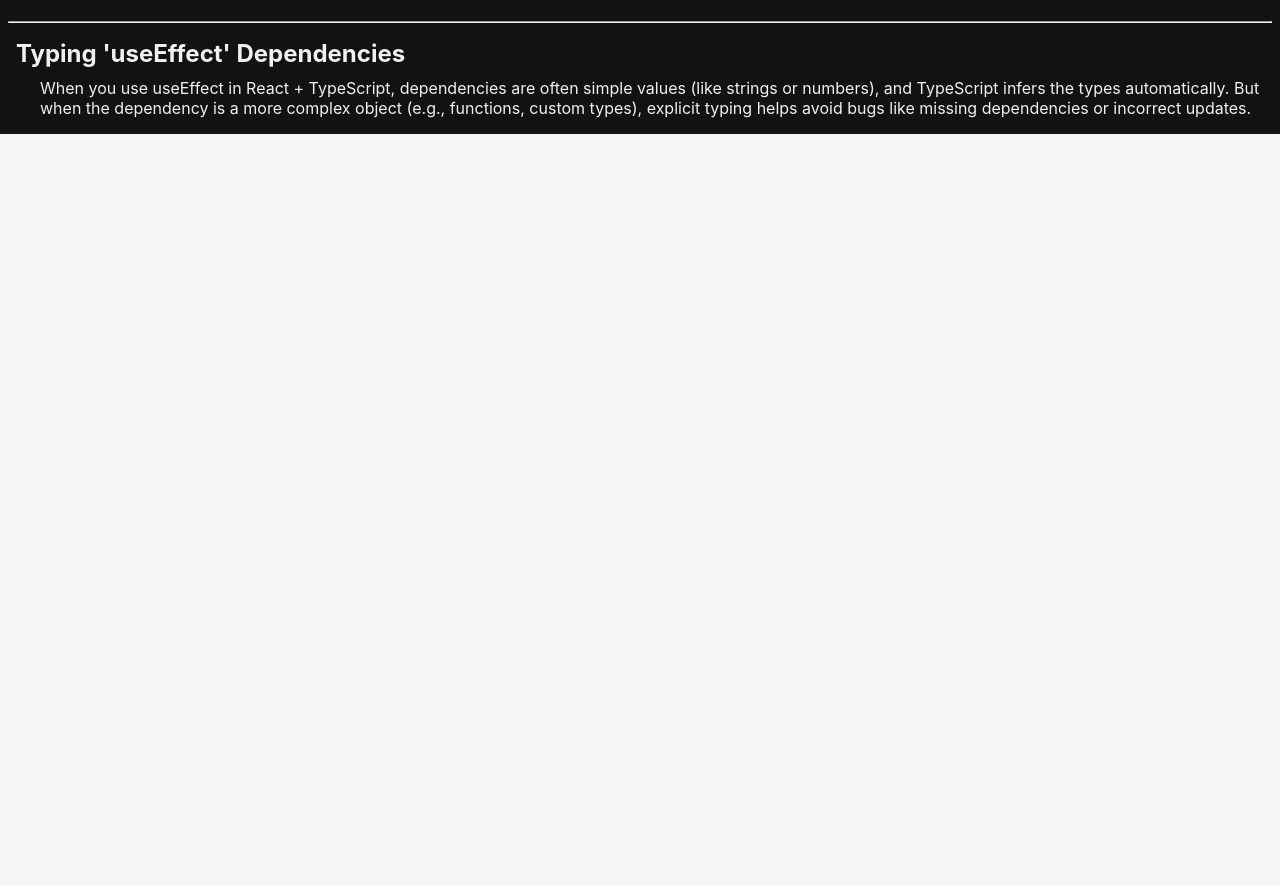
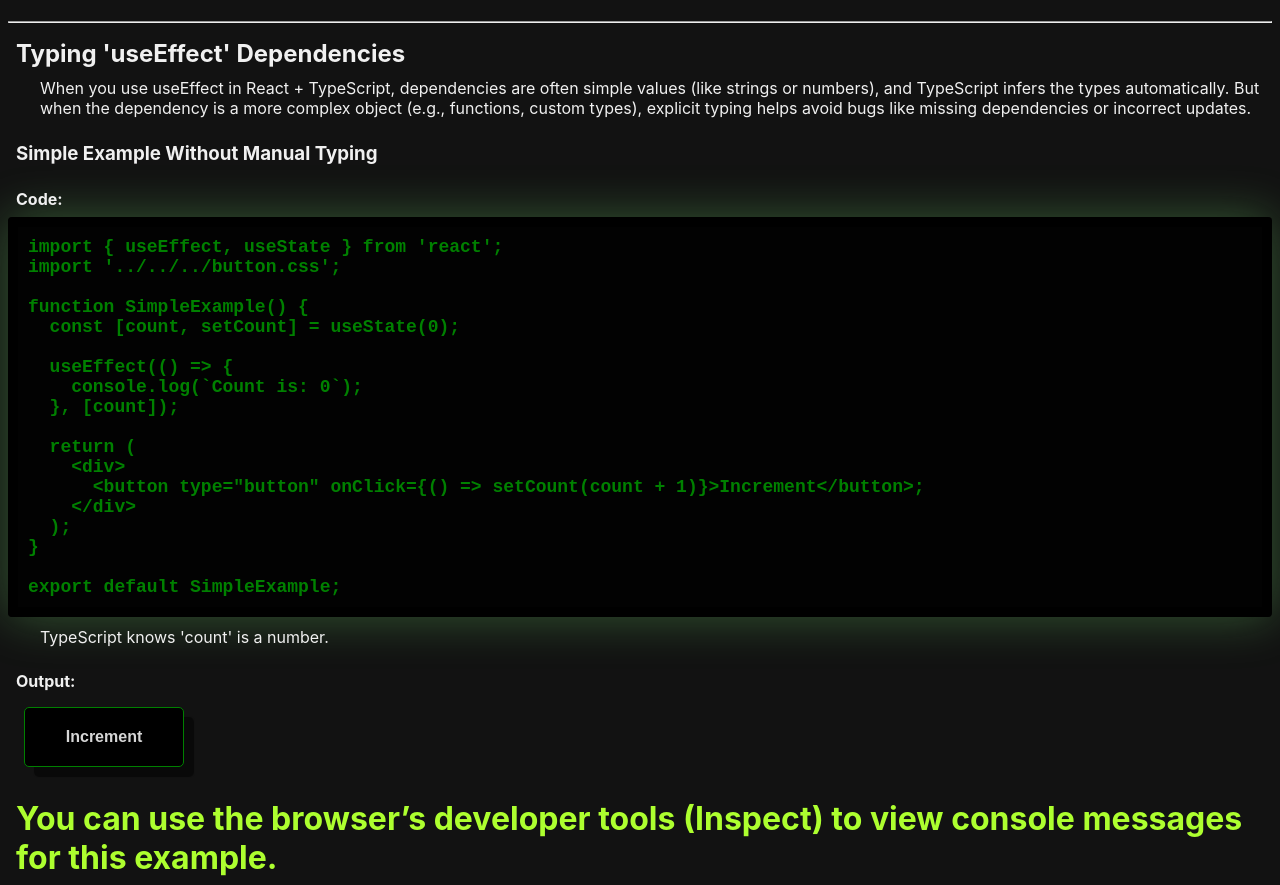
Before and after one commit to rees-kyle/react_showcase, a React (Create React App) app in the folder project/: page /react_showcase/basic-concepts in a window 1280 px wide. Shown: the part 5480-6365 px from the top of the page. Before the commit the page ends 5614 px from the top, so only its background shows below. Built offline with nearby package versions, Linux system fonts and the light colour scheme.

Commit message:
Add SimpleExample component
- Added component file.
- Added to index in components folder.
- Imported and added component to page.

```diff
--- /dev/null
+++ b/project/src/components/typescript/basic_concepts/SimpleExample.tsx
@@ -0,0 +1,50 @@
+import { useEffect, useState } from 'react';
+import '../../../button.css';
+
+function SimpleExample() {
+  const [count, setCount] = useState(0);
+
+  useEffect(() => {
+    console.log(`Count is: ${count}`);
+  }, [count]); // TypeScript knows count is a number
+
+  return (
+    <div>
+      <h3>Simple Example Without Manual Typing</h3>
+      <h4>Code:</h4>
+      <pre>
+        <code>
+          {`import { useEffect, useState } from 'react';
+import '../../../button.css';
+
+function SimpleExample() {
+  const [count, setCount] = useState(0);
+
+  useEffect(() => {
+    console.log(\`Count is: ${count}\`);
+  }, [count]);
+
+  return (
+    <div>
+      <button type="button" onClick={() => setCount(count + 1)}>Increment</button>;
+    </div>
+  );
+}
+
+export default SimpleExample;
+`}
+        </code>
+      </pre>
+      <p>TypeScript knows 'count' is a number.</p>
+
+      <h4>Output:</h4>
+      <button type="button" onClick={() => setCount(count + 1)}>Increment</button>;
+
+      <h1 className="output">
+        You can use the browser’s developer tools (Inspect) to view console messages for this example.
+      </h1>
+    </div>
+  );
+}
+
+export default SimpleExample;
--- a/project/src/components/typescript/basic_concepts/index.ts
+++ b/project/src/components/typescript/basic_concepts/index.ts
@@ -5,3 +5,4 @@
 export { default as TypingProps } from './TypingProps';
 export { default as UseStateWithTypes } from './UseStateWithTypes';
 export { default as TypingUseEffectDependencies } from './TypingUseEffectDependencies';
+export { default as SimpleExample } from './SimpleExample';
--- a/project/src/pages/typescript/BasicConceptsPage.js
+++ b/project/src/pages/typescript/BasicConceptsPage.js
@@ -7,7 +7,8 @@
   WithoutReactFC,
   TypingProps,
   UseStateWithTypes,
-  TypingUseEffectDependencies
+  TypingUseEffectDependencies,
+  SimpleExample
 } from '../../components/typescript/basic_concepts';
 
 const BasicConceptsPage = () => {
@@ -21,6 +22,7 @@
       <TypingProps />
       <UseStateWithTypes />
       <TypingUseEffectDependencies />
+      <SimpleExample />
     </>
   );
 };
```
